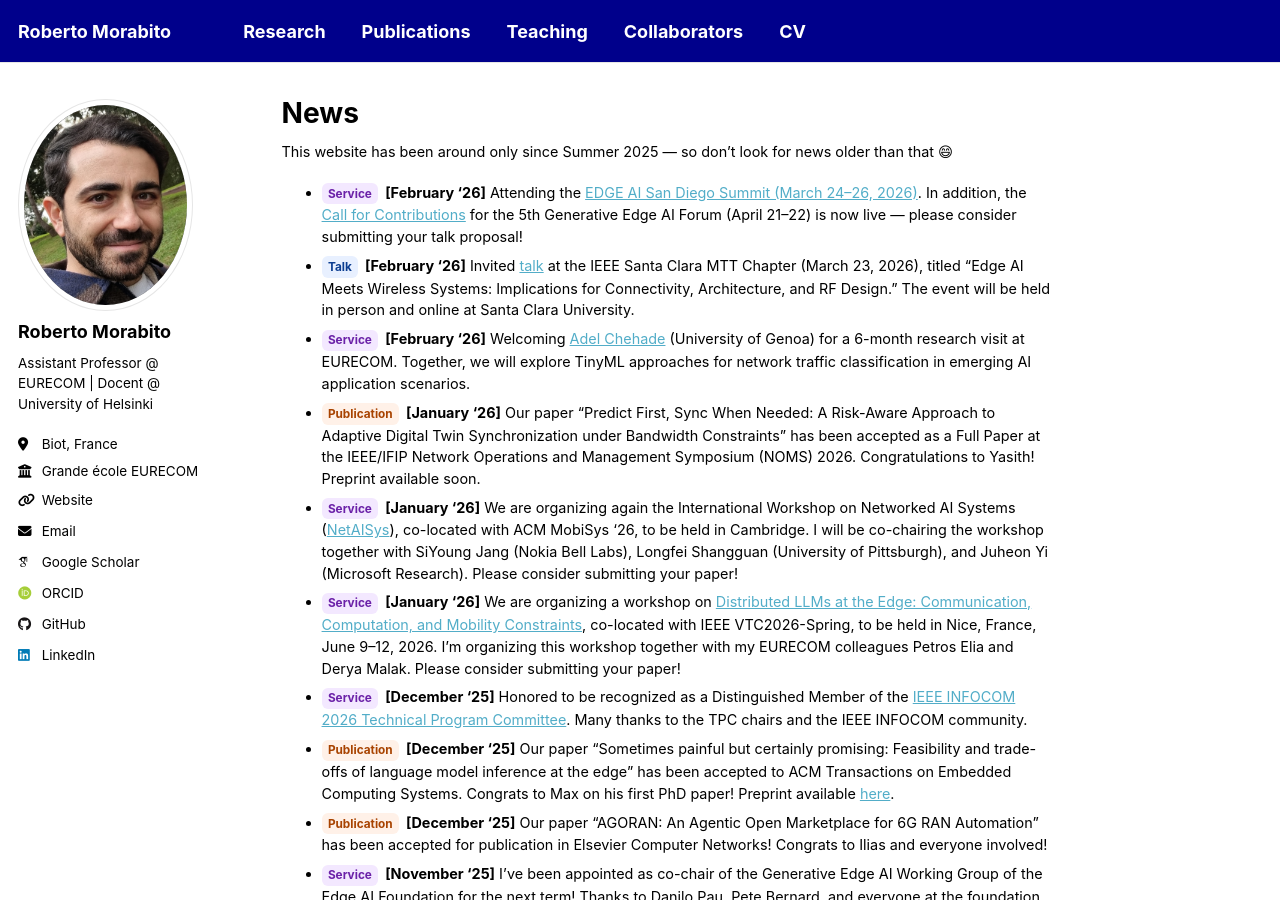
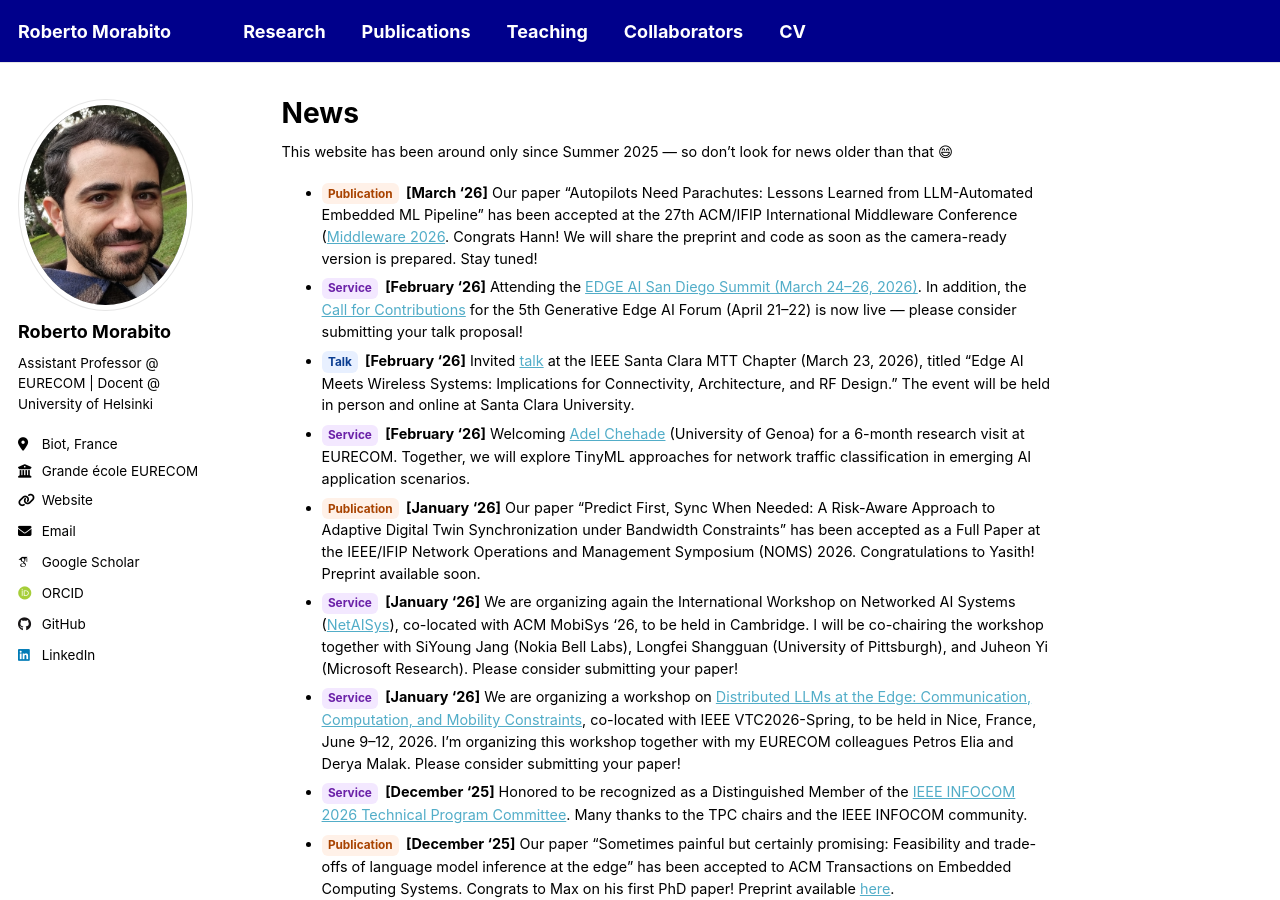
Before and after one commit to robertmora/robertmora.github.io, a Jekyll site: the page built from _pages/news.md, in a window 1280 px wide and 900 px high. Built offline with Jekyll 4.4.1, drawn with Linux system fonts in a browser that asks for light colours; some web fonts are replaced; a script that is not in the unit is left out.

Commit message:
Update news.md

```diff
--- a/_pages/news.md
+++ b/_pages/news.md
@@ -6,6 +6,7 @@ author_profile: true
 
 This website has been around only since Summer 2025 — so don’t look for news older than that 😄
 
+- [Publication](){:.tag .tag--pub} **[March '26]** Our paper "Autopilots Need Parachutes: Lessons Learned from LLM-Automated Embedded ML Pipeline" has been accepted at the 27th ACM/IFIP International Middleware Conference ([Middleware 2026](https://middleware-conf.github.io/2026/){:target="_blank"}. Congrats Hann! We will share the preprint and code as soon as the camera-ready version is prepared. Stay tuned!
 - [Service](){:.tag .tag--service} **[February '26]** Attending the [EDGE AI San Diego Summit (March 24–26, 2026)](https://www.edgeaifoundation.org/events/edge-ai-san-diego-2026){:target="_blank"}.  In addition, the [Call for Contributions](https://cms.tinyml.org/call-for-presentations-v5-generative-edge-ai-forum/){:target="_blank"} for the 5th Generative Edge AI Forum (April 21–22) is now live — please consider submitting your talk proposal!
 - [Talk](){:.tag .tag--talk} **[February '26]** Invited [talk](https://www.eventbrite.com/e/edge-ai-meets-wireless-systems-implications-for-connectivity-rf-design-tickets-1983233094573?aff=oddtdtcreator){:target="_blank"} at the IEEE Santa Clara MTT Chapter (March 23, 2026), titled “Edge AI Meets Wireless Systems: Implications for Connectivity, Architecture, and RF Design.” The event will be held in person and online at Santa Clara University.
 - [Service](){:.tag .tag--service} **[February '26]** Welcoming [Adel Chehade](https://scholar.google.com/citations?user=XAH1Ox0AAAAJ&hl=en){:target="_blank"} (University of Genoa) for a 6-month research visit at EURECOM. Together, we will explore TinyML approaches for network traffic classification in emerging AI application scenarios.
```
